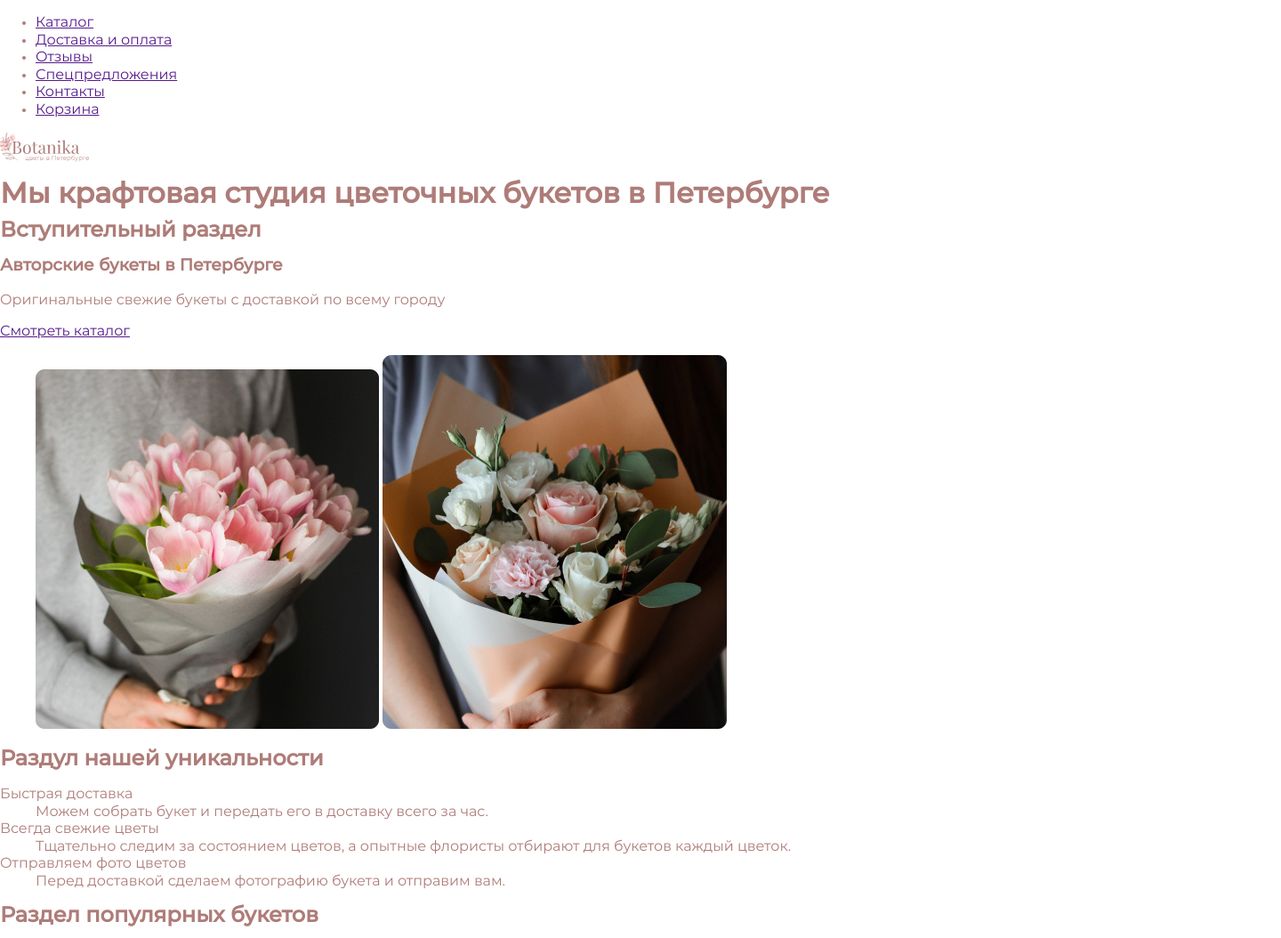
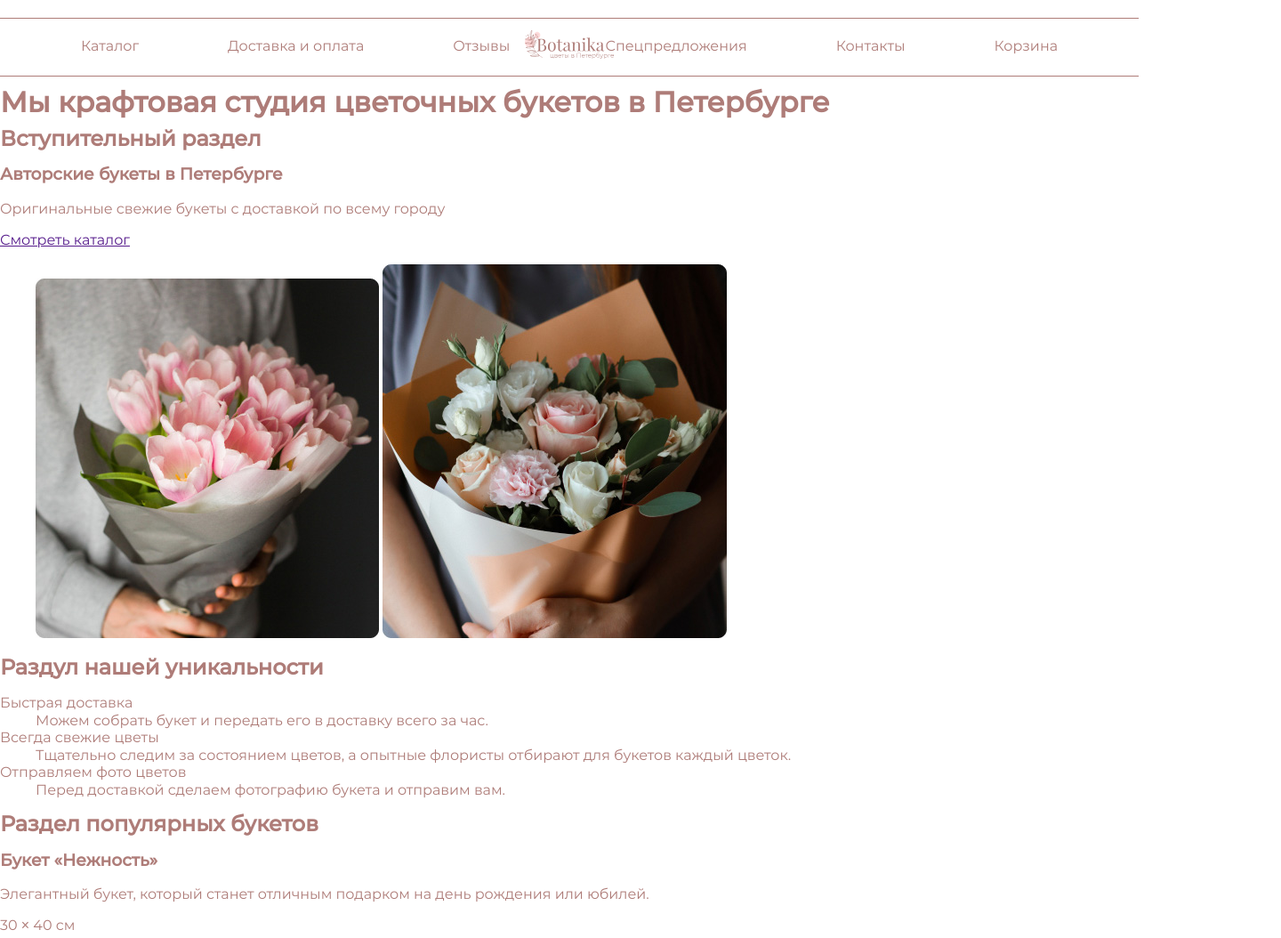
Before and after one commit to iTEvgen/marathon-html, a website: page source/index.html in a window 1280 px wide. Shown: the top 1054 px of the page at 89% size, 1440 px wide, since content can reach past the window. Drawn offline with nearby package versions, Linux system fonts and the light colour scheme; files that its build step writes are made by us from their sources.

Commit message:
header первичная стилизация заголовка сайта.

```diff
--- a/source/sass/block/base.scss
+++ b/source/sass/block/base.scss
@@ -1,5 +1,6 @@
 body {
-  min-width: 1440px;
+  min-width: 1129px;
+  margin: 0 auto;
   font-family: "Montserrat", "Arial", sans-serif;
   font-size: 16px;
   line-height: 19.5px;
@@ -28,3 +29,8 @@ img {
   max-width: 100%;
   height: auto;
 }
+
+.wrapper {
+  padding-left: 20px;
+  padding-right: 20px;
+}
--- a/source/sass/block/header.scss
+++ b/source/sass/block/header.scss
@@ -1,3 +1,41 @@
 .page-header {
+  position: relative;
+  margin-top: 20px;
+  border-top: 1px solid #ae7c78;
+  border-bottom: 1px solid #ae7c78;
+}
+
+.header-logo {
+  position: absolute;
+  top: 50%;
+  left: 50%;
+  transform: translate(-50%, -50%);
+}
+
+.main-nav__list {
+  max-width: 1098px;
+  margin: 0 auto;
+}
+
+.nav-list {
+  @include padding-reset;
+  display: flex;
+  flex-wrap: wrap;
+  list-style: none;
+}
+
+.nav-list__item:not(:last-child) {
+  margin-right: 100px;
+}
+
+.nav-list__item:nth-child(3) {
+  margin-right: auto;
+}
+
+.nav-list__link {
   display: block;
+  padding-top: 22px;
+  padding-bottom: 22px;
+  color: inherit;
+  text-decoration: none;
 }
```
